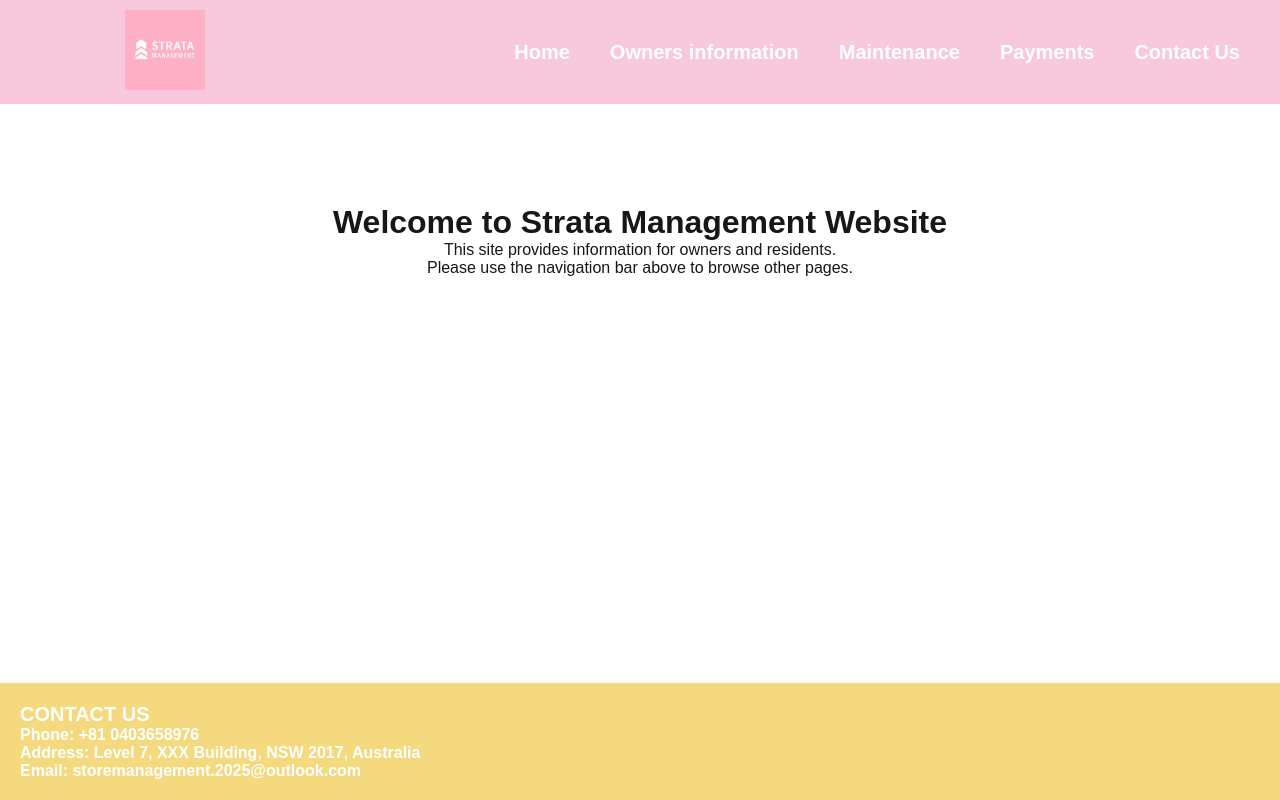
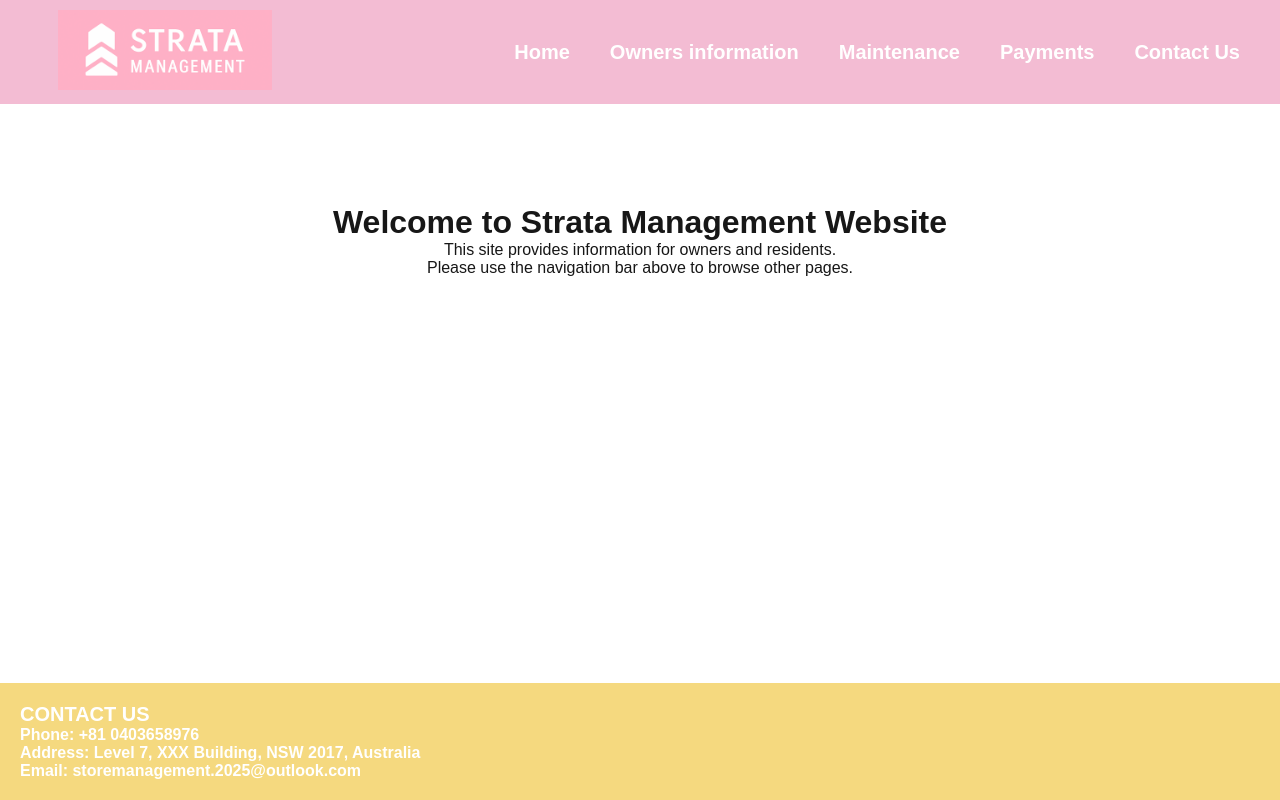
Before and after one commit to kcui07/strata-management, a Next.js app: page / in a window 1280 px wide. Built offline with nearby package versions, Linux system fonts and the light colour scheme.

Commit message:
update header layout and logo style

```diff
--- a/styles/Header.module.css
+++ b/styles/Header.module.css
@@ -2,7 +2,7 @@
   display: flex;
   justify-content: space-between;
   align-items: center;
-  background-color: #f8c8dc;
+  background-color: #f3bcd3;
   padding: 10px 40px;
 }
 
```
Also changed, not shown: public/newlogo.png.
